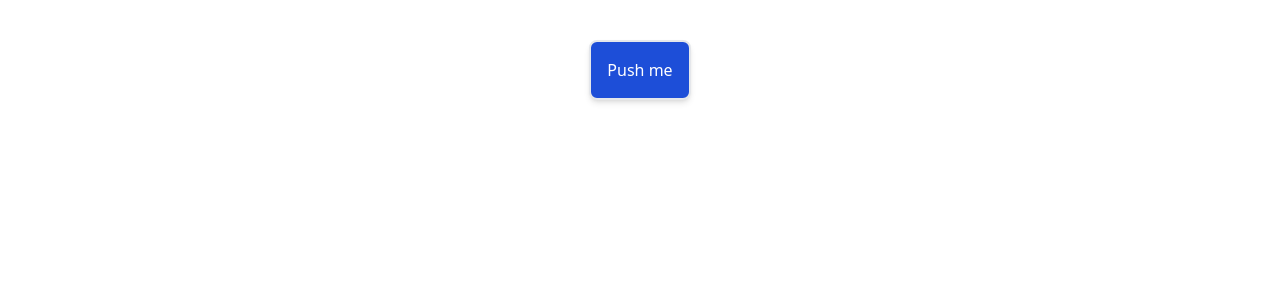
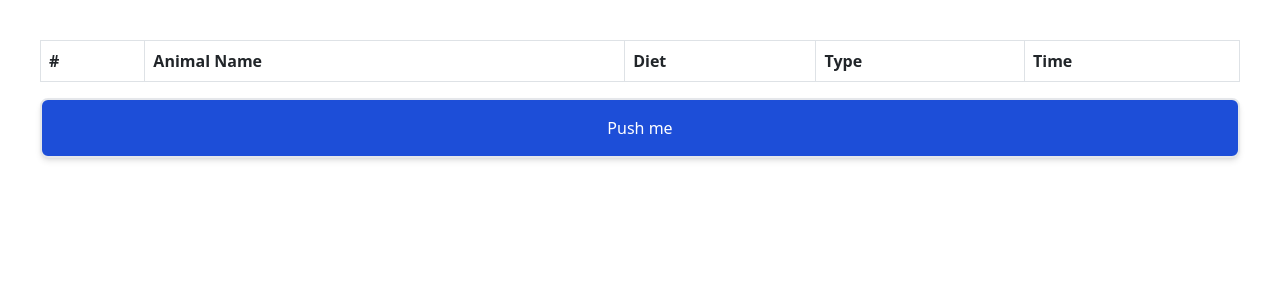
Before and after one commit to SantosPauloRF/Api_test, a React (Create React App) app: page / in a window 1280 px wide. Shown: the top 300 px of the page. Built offline with nearby package versions, Linux system fonts and the light colour scheme.

Commit message:
:sparkles: Showing data in the table

```diff
--- a/package.json
+++ b/package.json
@@ -7,6 +7,7 @@
     "@testing-library/react": "^13.3.0",
     "@testing-library/user-event": "^13.5.0",
     "axios": "^0.27.2",
+    "bootstrap": "^5.2.0",
     "react": "^18.2.0",
     "react-bootstrap": "^2.5.0",
     "react-dom": "^18.2.0",
--- a/src/App.js
+++ b/src/App.js
@@ -1,10 +1,11 @@
 import React, { useState } from "react"
+import Table from 'react-bootstrap/Table';
 import Axios from "axios"
 
 
 function App() {
 
-  const [dataAnimals, setDataAnimals] = useState({})
+  const [dataAnimals, setDataAnimals] = useState([])
 
 
   const getDataApi = () => {
@@ -15,7 +16,7 @@ function App() {
     //   console.log(data)
 
     // })
-    Axios.get("https://zoo-animal-api.herokuapp.com/animals/rand")
+    Axios.get("https://zoo-animal-api.herokuapp.com/animals/rand/10")
     .then((res) =>{
       setDataAnimals(res.data)
       console.log(res.data)
@@ -23,10 +24,50 @@ function App() {
   }
 
 
+
   return (
     <div
-      className="flex justify-center p-10"
+      className="flex flex-col justify-center p-10"
     >
+      <Table striped bordered hover>
+        <thead>
+          <tr>
+            <th>#</th>
+            <th>Animal Name</th>
+            <th>Diet</th>
+            <th>Type</th>
+            <th>Time</th>
+          </tr>
+        </thead>
+        <tbody>
+          {dataAnimals.map((animal) => (
+            <tr key={animal.id}>
+             <td >
+              {animal.id}
+             </td>
+             <td >
+              {animal.name}
+             </td>
+             <td >
+              {animal.diet}
+             </td>
+             <td >
+              {animal.animal_type}
+             </td>
+             <td >
+              {animal.active_time}
+             </td>
+            </tr>
+          ))}
+
+
+
+
+
+
+
+        </tbody>
+      </Table>
       <button
         className="border-2 bg-blue-700 text-white hover:bg-blue-300 p-3 transition-all ease-in-out duration-300 shadow-md rounded-lg"
         onClick={() => getDataApi()}
```
Also changed, not shown: 1 other file (tests, documents, lock files or other folders).
